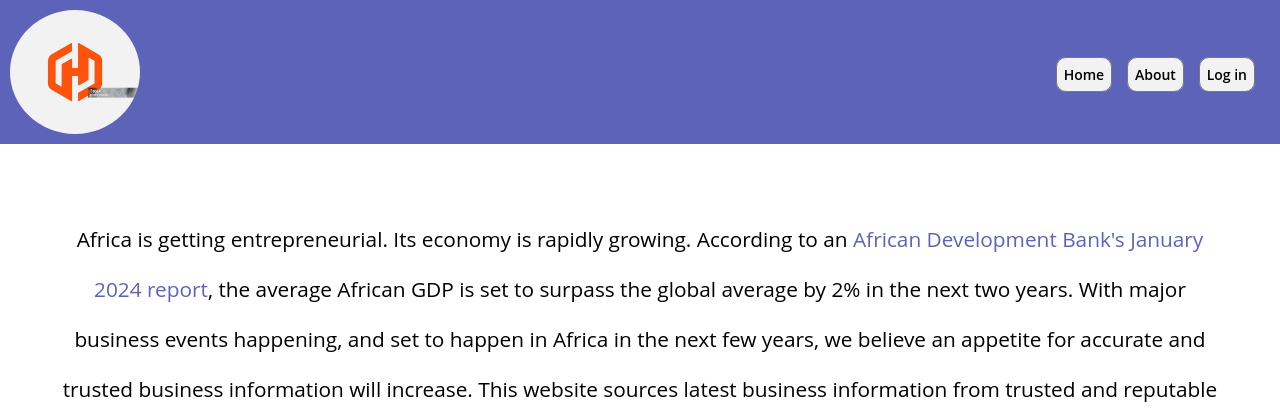
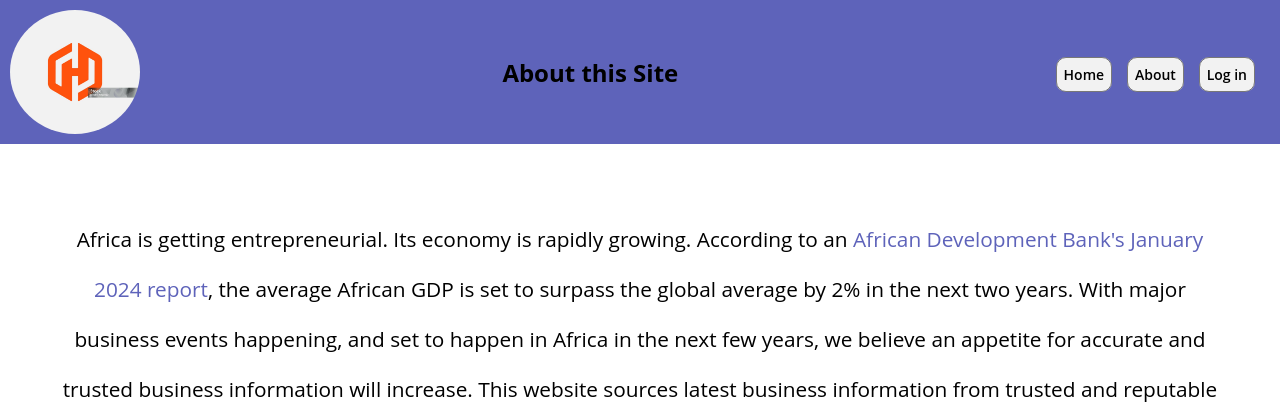
Before and after one commit to Nickodhiambo/Business-News-Web, a Django app: template templates/about.html in a window 1280 px wide. Shown: the top 420 px of the page. Run offline with Django 3.2, Linux system fonts and the light colour scheme; the template is opened without the code that fills it, so the values that code supplies are empty.

Commit message:
Modify about template

```diff
--- a/templates/about.html
+++ b/templates/about.html
@@ -12,6 +12,7 @@
         <div class="container">
             <header>
                 <img src="{% static 'images/logo.jpg' %}" alt="logo image">
+		<h2>About this Site</h2>
                 <nav class="nav-class">
                     <a href="{% url 'news_content:index' %}">Home</a>
                     <a href="{% url 'news_content:about' %}">About</a>
--- a/users/views.py
+++ b/users/views.py
@@ -9,7 +9,7 @@ from django.contrib.auth.forms import UserCreationForm
 def logout_view(request):
     """Logs the user out"""
     logout(request)
-    return HttpResponseRedirect(reverse('news_content:index'))
+    return HttpResponseRedirect(reverse('news_content:about'))
 
 
 def register(request):
```
